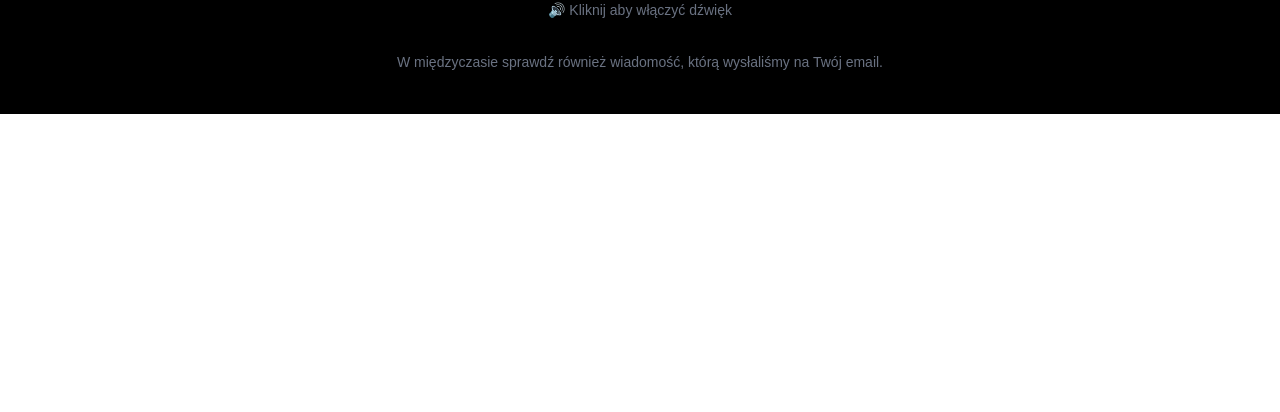
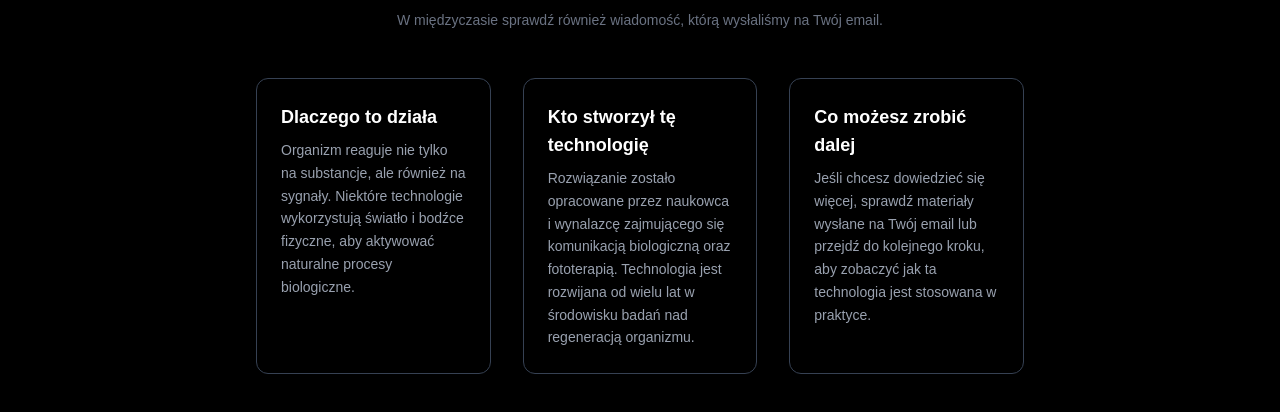
Before and after one commit to RadekBubienko/agent-ai, a Next.js app: page /video in a window 1280 px wide. Shown: the part 686-1098 px from the top of the page. Before the commit the page ends 800 px from the top, so only its background shows below. Built offline with nearby package versions, Linux system fonts and the light colour scheme.

Commit message:
an information section has been added to the video page

```diff
--- a/src/app/video/page.tsx
+++ b/src/app/video/page.tsx
@@ -25,6 +25,39 @@ export default function VideoPage() {
           W międzyczasie sprawdź również wiadomość, którą wysłaliśmy na Twój
           email.
         </p>
+        <section className="grid md:grid-cols-3 gap-8 mt-12 mb-12 text-left">
+          <div className="p-6 border border-gray-700 rounded-xl">
+            <h3 className="text-lg font-semibold mb-2">Dlaczego to działa</h3>
+            <p className="text-gray-400 text-sm leading-relaxed">
+              Organizm reaguje nie tylko na substancje, ale również na sygnały.
+              Niektóre technologie wykorzystują światło i bodźce fizyczne, aby
+              aktywować naturalne procesy biologiczne.
+            </p>
+          </div>
+
+          <div className="p-6 border border-gray-700 rounded-xl">
+            <h3 className="text-lg font-semibold mb-2">
+              Kto stworzył tę technologię
+            </h3>
+            <p className="text-gray-400 text-sm leading-relaxed">
+              Rozwiązanie zostało opracowane przez naukowca i wynalazcę
+              zajmującego się komunikacją biologiczną oraz fototerapią.
+              Technologia jest rozwijana od wielu lat w środowisku badań nad
+              regeneracją organizmu.
+            </p>
+          </div>
+
+          <div className="p-6 border border-gray-700 rounded-xl">
+            <h3 className="text-lg font-semibold mb-2">
+              Co możesz zrobić dalej
+            </h3>
+            <p className="text-gray-400 text-sm leading-relaxed">
+              Jeśli chcesz dowiedzieć się więcej, sprawdź materiały wysłane na
+              Twój email lub przejdź do kolejnego kroku, aby zobaczyć jak ta
+              technologia jest stosowana w praktyce.
+            </p>
+          </div>
+        </section>
       </div>
     </main>
   );
```
